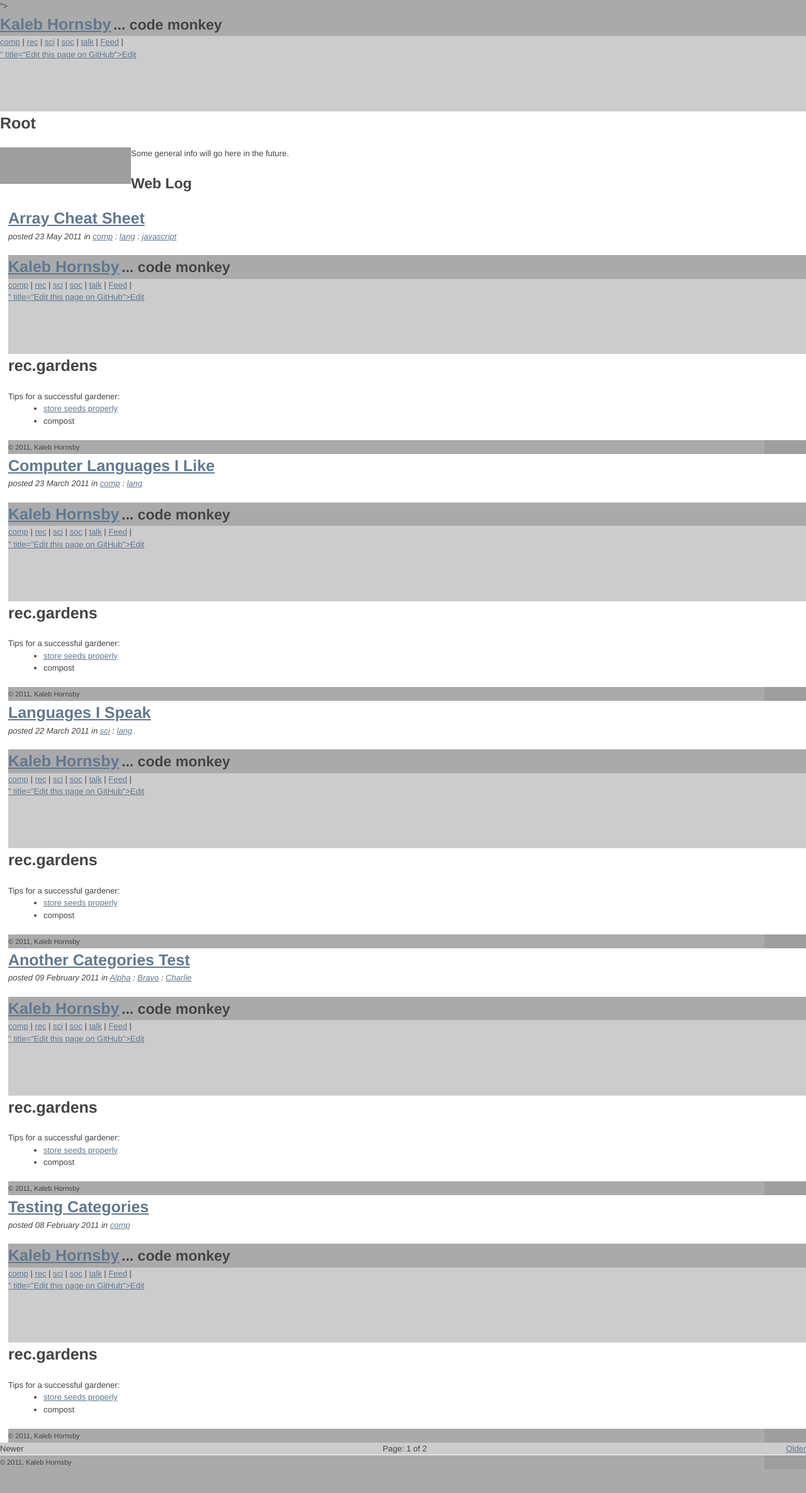
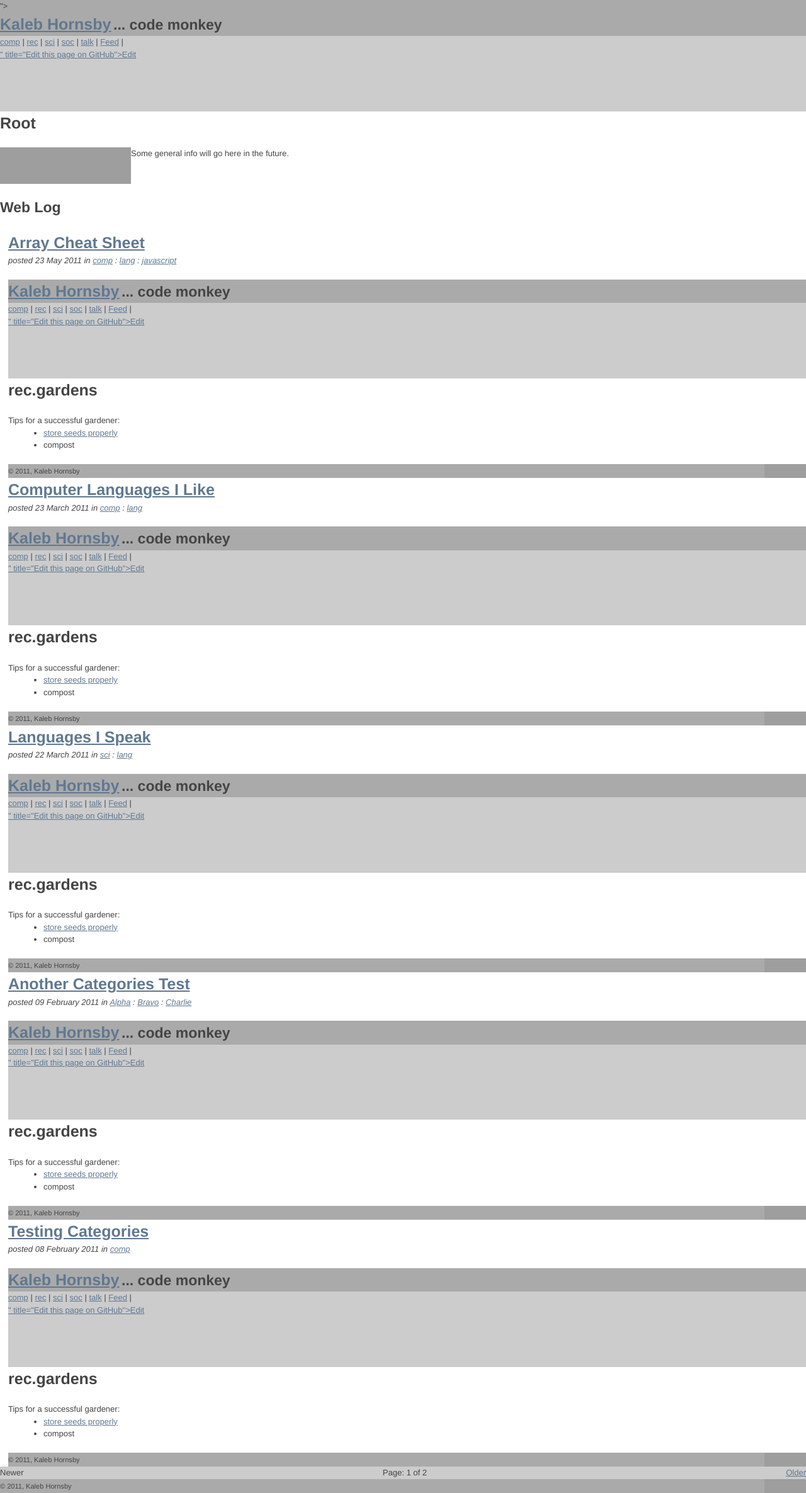
Before and after one commit to kaleb/kaleb.github.com, a Jekyll site: the page built from index.html, in a window 1280 px wide. Shown: the whole page at 63% size. Built offline with Jekyll 4.4.1, drawn with Linux system fonts in a browser that asks for light colours; nearby versions of some CDN libraries; Markdown is read by kramdown in place of the engine named in the settings; the list of posts is cut into pages by our own code; before the commit the page ends 2333 px from its top, so only the background shows below that; grey boxes are pictures that could not be loaded.

Commit message:
clearfix

```diff
--- a/index.html
+++ b/index.html
@@ -2,7 +2,7 @@
 layout: default
 title: Root
 ---
-<p>
+<p class="clearfix">
   <img width="208" height="58" alt="profile for kzh on Stack Exchange" id="SE-flair" usemap="#SE_img_map"
     src="http://stackexchange.com/users/flair/d67268b6910a49d8810f22b34b1081f9.png">
 
```
